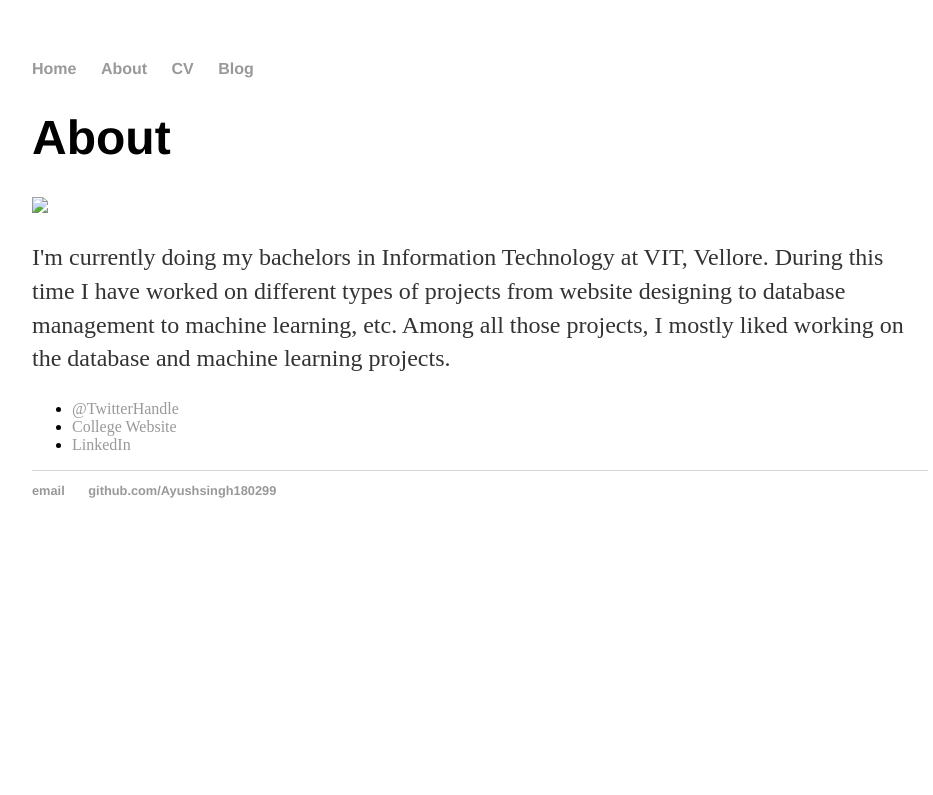
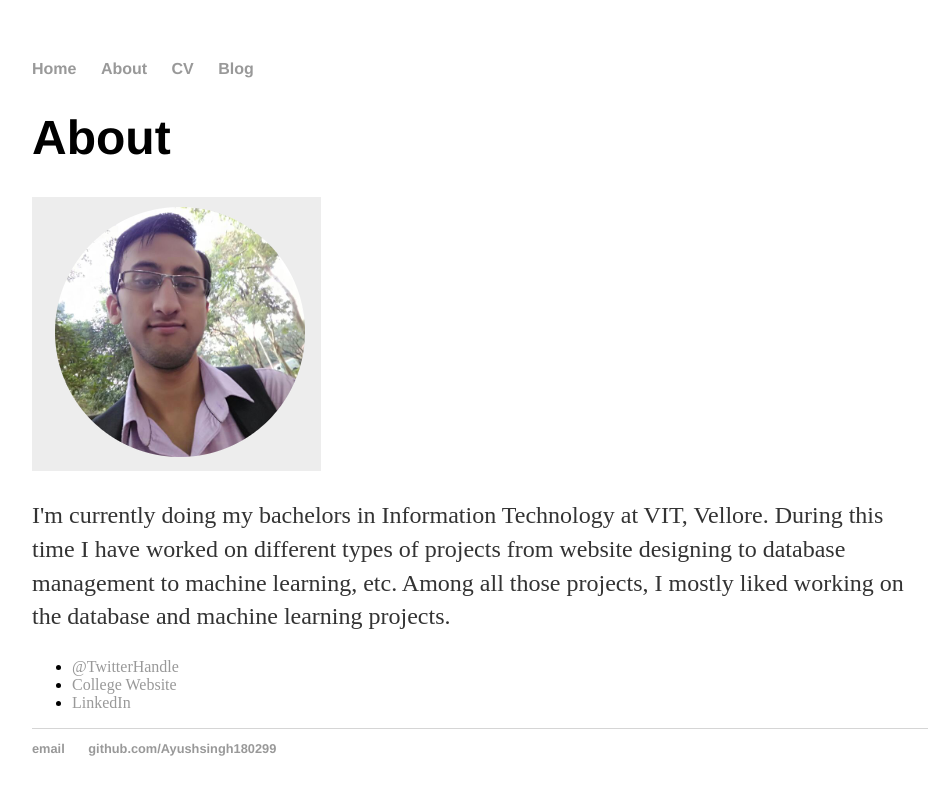
Before and after one commit to Ayushsingh180299/Ayushsingh180299.github.io, a Jekyll site: the page built from about/index.html, in a window 1280 px wide. Shown: the top 795 px of the page, without its empty margins (160-1093 px from the left). Built offline with Jekyll 4.4.1, drawn with Linux system fonts in a browser that asks for light colours.

Commit message:
Update index.html

```diff
--- a/about/index.html
+++ b/about/index.html
@@ -5,7 +5,7 @@ title: About Ayush Kumar
 
 		<div class="about">
 			<h1>About</h1>
-			<img src="pdf/pic1.PNG">
+			<img src="https://github.com/Ayushsingh180299/Ayushsingh180299.github.io/raw/main/pdf/pic1.PNG">
 			<p>I'm currently doing my bachelors in Information Technology at VIT, Vellore. During this time I have worked on different types of projects from website
 			designing to database management to machine learning, etc. Among all those projects, I mostly liked working on the database and machine learning projects.</p>
 
```
